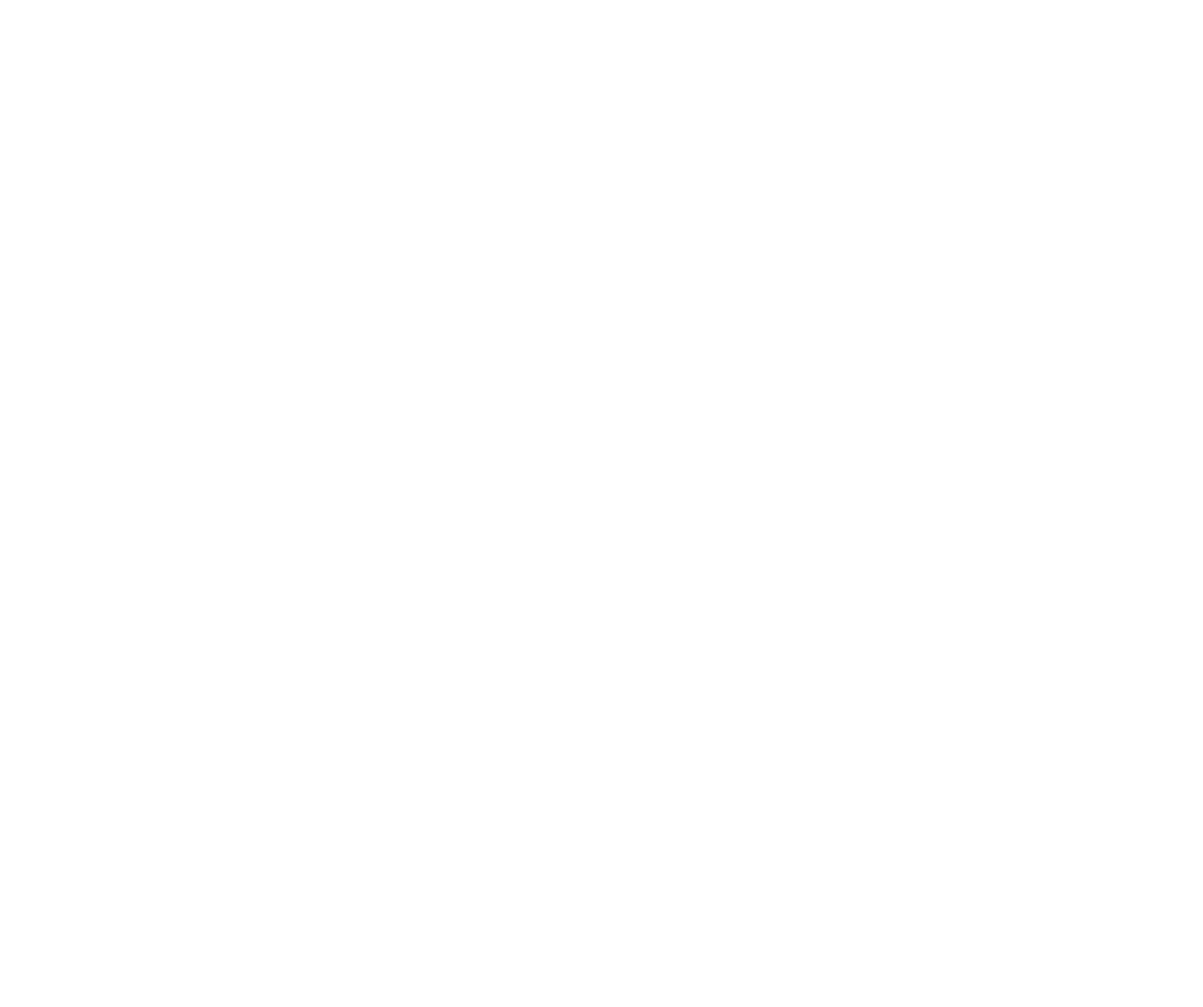
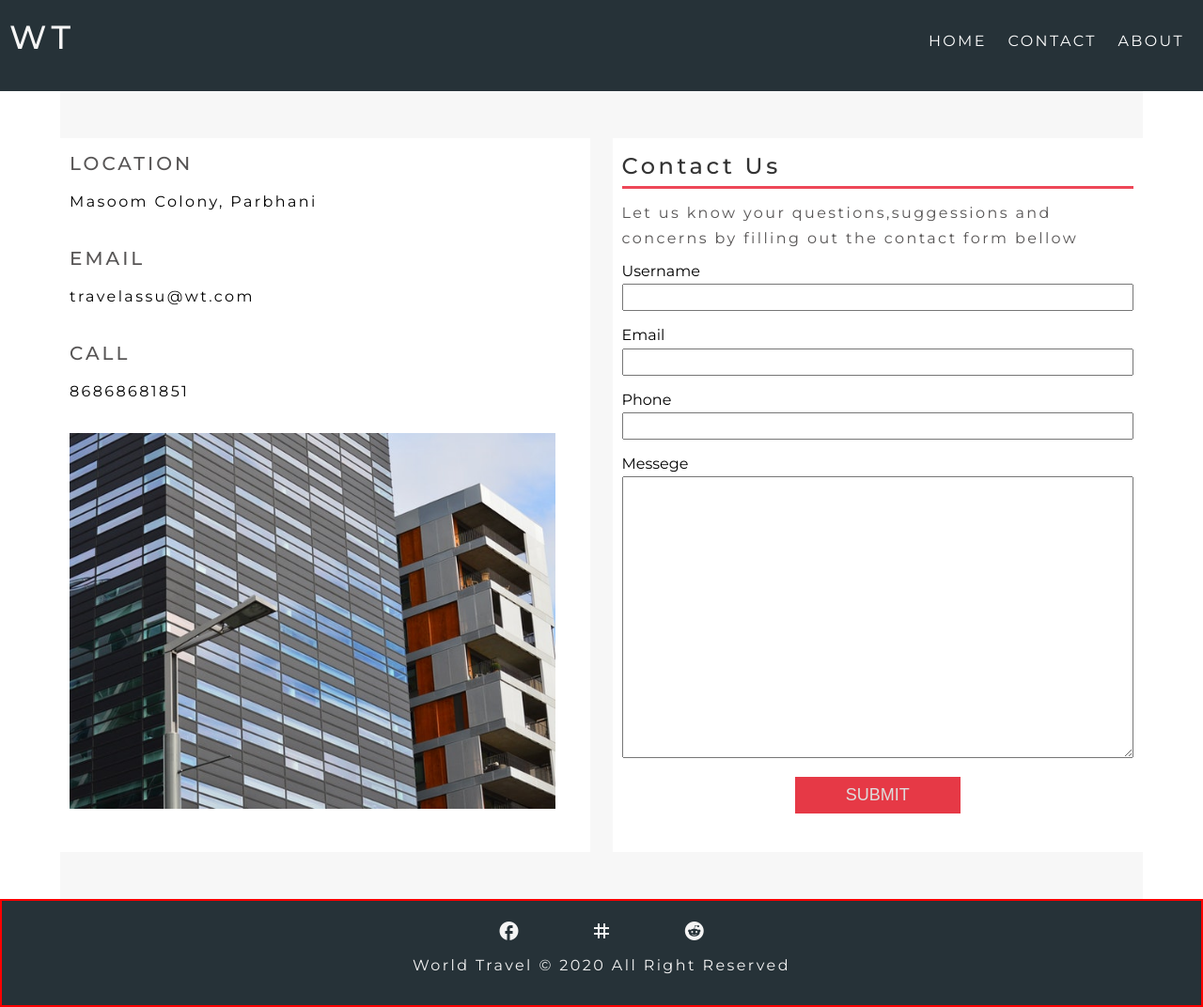
Before and after one commit to asim-az/TravelWebsite, a plain HTML site: page contact.html in a window 1280 px wide. Shown: the whole page at 94% size. Before the commit the page ends 800 px from the top, so only its background shows below. Drawn offline with Linux system fonts and the light colour scheme.

Commit message:
create form and address

```diff
--- a/contact.html
+++ b/contact.html
@@ -0,0 +1,80 @@
+<!DOCTYPE html>
+<html lang="en">
+
+<head>
+  <meta charset="UTF-8">
+  <meta name="viewport" content="width=device-width, initial-scale=1.0">
+  <link rel="stylesheet" href="./css/style.css">
+  <link rel="stylesheet" href="https://fonts.googleapis.com/icon?family=Material+Icons">
+  <title>Travel Website | Contact Us</title>
+</head>
+
+<body>
+  <nav class="navbar bg-dark">
+    <h1 class="logo text-light">WT</h1>
+    <ul class="navbar-items">
+      <li class="navbar-item"><a href="./index.html">Home</a></li>
+      <li class="navbar-item"><a href="./contact.html">Contact</a></li>
+      <li class="navbar-item"><a href="./about.html">About</a></li>
+    </ul>
+  </nav>
+
+ <div class="container">
+  <section class="contact-form">
+      <div class="form-wrapper">
+        <div class="company-address">
+          <div class="address-group">
+            <h2 class="text-grey logo">Location</h2>
+            <p>Masoom Colony, Parbhani</p>
+          </div>
+          <div class="address-group">
+            <h2 class="text-grey logo">Email</h2>
+            <p>travelassu@wt.com</p>
+          </div>
+          <div class="address-group">
+            <h2 class="text-grey logo">Call</h2>
+            <p>86868681851</p>
+          </div>
+          <img src="./img/company-img.jpg" alt="Company image">
+        </div>
+
+        <form action="" class="form">
+          <h1 class="text-black">Contact Us</h1>
+          <p class="text-grey">Let us know your questions,suggessions and concerns by filling out the contact form bellow</p>
+          <div class="form-group">
+            <label for="username">Username</label>
+            <input type="text" id="username">
+          </div>
+          <div class="form-group">
+             <label for="email">Email</label>
+            <input type="email" id="email">
+          </div>
+          <div class="form-group">
+             <label for="phone">Phone</label>
+            <input type="text" id="phone">
+          </div>
+          <div class="form-group">
+            <label for="messege">Messege</label>
+            <textarea name="" id="messege"></textarea>
+          </div>
+          <button type="submit" class="form-btn">Submit</button>
+        </form>
+      </div>
+    </div>
+
+
+
+  </section>
+
+    <footer class="foot">
+            <div class="icons">
+                 <i class="material-icons">facebook</i>
+                  <i class="material-icons">instagram</i>
+                   <i class="material-icons">reddit</i>
+                   <p>World Travel &copy; 2020 All Right Reserved</p>
+            </div>
+    </footer>
+
+</body>
+
+</html>
--- a/css/style.css
+++ b/css/style.css
@@ -107,7 +107,7 @@ header{
     color: rgb(87, 85, 85);
 }
 
-.container{
+html body .container{
     max-width: 1200px;
     width: 90%;
     margin: 0 auto;
@@ -324,3 +324,156 @@ header{
   margin-right: 5px;
   color: #e63946
 }
+
+.count-items{
+    display: inline-block;
+    padding: 1.5rem 4rem;
+    margin: 1.5rem 6rem;
+    text-align: center;
+    align-items: center;
+
+}
+.count-items h2{
+    color: #e63946;
+    font-size: 2.5rem;
+    font-weight: 800;
+    text-transform: uppercase;
+}
+
+.count-items p{
+    text-transform: uppercase;
+    font-weight: 500;
+    color: #263238;
+}
+
+.cta-banner{
+    margin-top: 3rem;
+     background: linear-gradient(25deg,#d64c7f,#ee4758 50%);
+     color: #f4f4f4;
+     padding: 1rem;
+     box-shadow:5px 5px 10px #00000048;
+}
+
+.cta-banner-left{
+    width: 60%;
+    float: left;
+}
+.cta-banner::after{
+    content: "";
+    display: block;
+    clear: both;
+}
+.cta-banner-right{
+    float: right;
+    width: 40%;
+    text-align: right;
+}
+.cta-line{
+    font-weight: 700;
+    font-size: 2rem;
+    margin-top: 1.5rem;
+}
+.btn-cta{
+    text-align: center;
+    display: inline-block;
+    font-weight: 700;
+    font-size: 3rem;
+    text-transform: uppercase;
+    border: 4px solid white;
+    padding: 0.3em 2.5em;
+    letter-spacing: 0.5rem;
+    color: #fff;
+    border-radius: 50px ;
+}
+
+/* ###################### Contact Page Styling ################ */
+
+.contact-form{
+    padding: 5rem 0;
+    background: #f7f7f7;
+}
+
+
+.form-wrapper::after{
+    content: "";
+    display: block;
+    clear: both;
+}
+
+.form-wrapper .company-address{
+    background: #fff;
+    height: 760px;
+    width: 49%;
+    float: left;
+    padding: 1rem;
+}
+
+.form-wrapper .address-group{
+    margin-bottom: 3rem;
+}
+
+.container .company-address .address-group h2{
+    text-transform: uppercase;
+    font-size: 2rem;
+    font-weight: 500;
+}
+
+.form-wrapper .company-address img{
+    max-width: 95%;
+    min-height: 40rem;
+    object-fit: cover;
+    object-position: right ;
+}
+
+
+
+
+/* ########################### Form Styling ##################### */
+
+.form-wrapper .form{
+    font-size: 1.6rem;
+    height: 760px;
+    background: #fff;
+    width: 49%;
+    float: right;
+    padding: 1rem;
+}
+
+.form h1::after{
+    content:"";
+    display: block;
+    width: 100%;
+    border-bottom:3px solid #ee4758;
+}
+
+.form-wrapper label{
+    display: block;
+}
+
+.form-wrapper input{
+    padding: 0.5rem;
+    width: 100%;
+}
+
+.form-wrapper .form-group{
+    margin-bottom: 1.2rem;
+}
+
+.form-wrapper .form textarea{
+    width: 100%;
+    height: 300px;
+    padding: 1rem;
+}
+
+.form-btn{
+    display: block;
+    margin: 0 auto;
+    padding: 0.5em 3em;
+    font-size: 1.8rem;
+    text-transform: uppercase;
+    background: #e63946;
+    color: #ddd;
+    outline: none;
+    border: none;
+    cursor: pointer;
+}
```
Also changed, not shown: about.html (+39 -0 lines).
